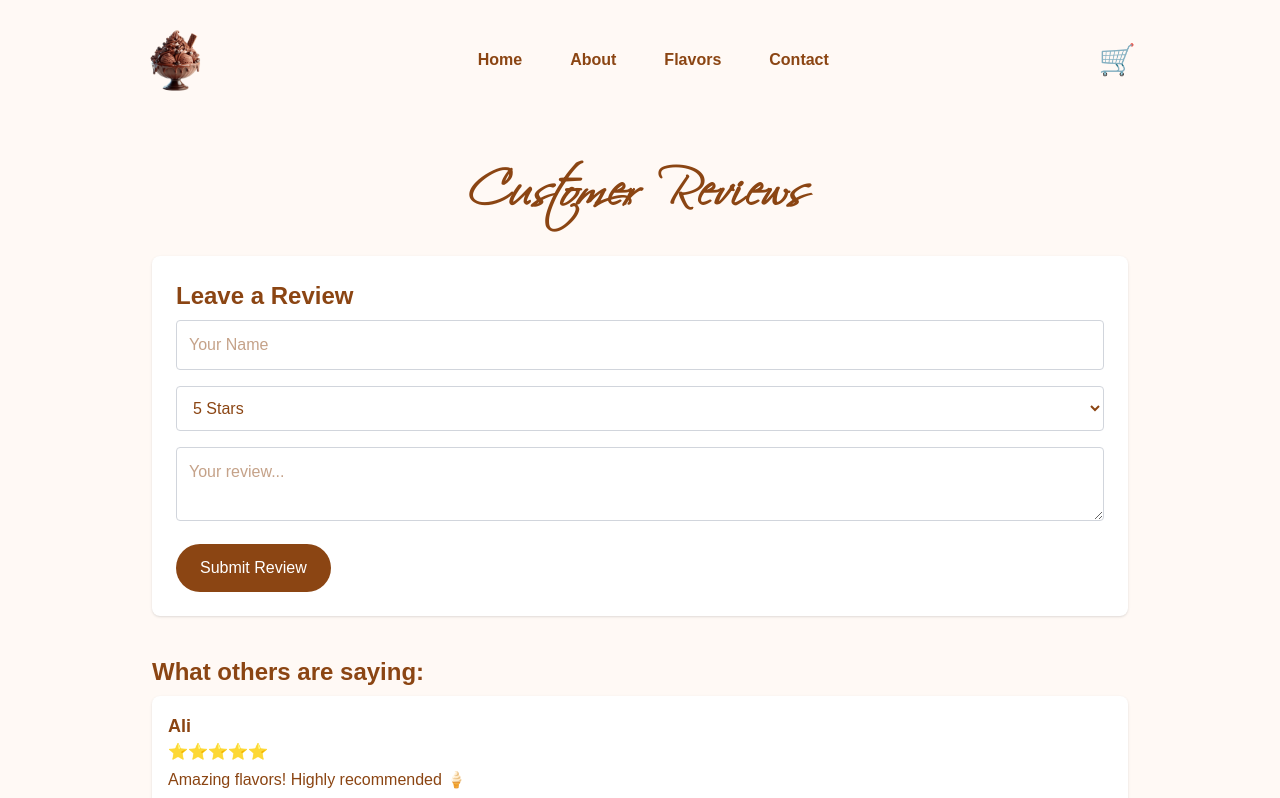
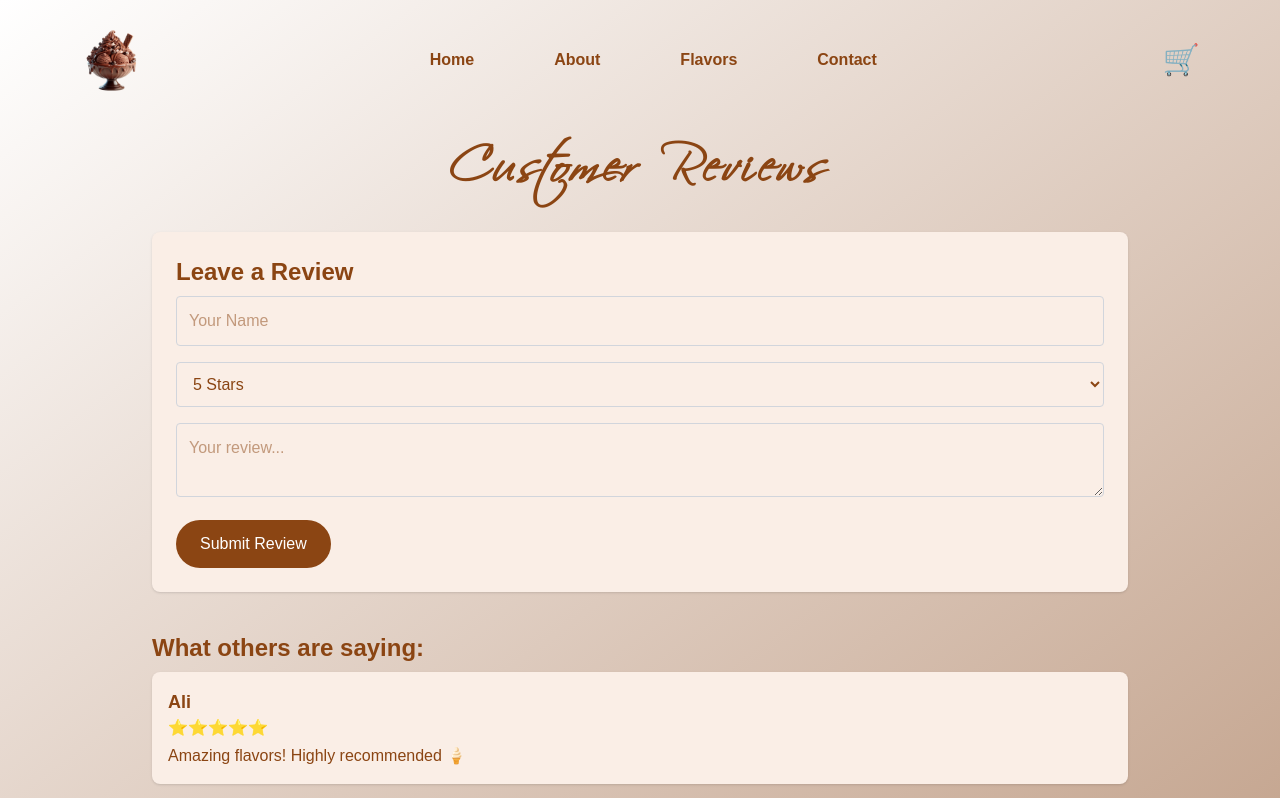
Before and after one commit to Rimsha19225/ice_cream, a Next.js app: page /reviews in a window 1280 px wide. Shown: the top 798 px of the page. Built offline with nearby package versions, Linux system fonts and the light colour scheme.

Commit message:
hello ice

```diff
--- a/src/app/about/page.js
+++ b/src/app/about/page.js
@@ -9,7 +9,7 @@ export default function AboutPage() {
       <Navbar />
 
       <div className="max-w-5xl mx-auto px-6 pb-10">
-        <h1 className="font_style text-[2rem] md:text-[3rem] tracking-widest font-extrabold mb-4 text-center text-[#8B4513]">
+        <h1 className="font_style text-[1.5rem] md:text-[3rem] tracking-wider md:tracking-widest font-extrabold mb-4 text-center text-[#8B4513]">
           About Our Ice Cream Shop
         </h1>
         <div className="flex justify-center mb-5 md:mb-10">
--- a/src/app/cart/page.js
+++ b/src/app/cart/page.js
@@ -17,7 +17,7 @@ export default function CartPage() {
       <h1 className="font_style text-[2rem] md:text-[3rem] tracking-wider font-extrabold mb-4 md:mb-8 text-center text-[#8B4513] mt-[-1rem] md:mt-0">Your Cart</h1>
 
       {cartItems.length === 0 ? (
-        <p className="text-center text-xl">Your cart is empty.</p>
+        <p className="text-[0.9rem] text-center md:text-xl mt-[2rem]">Your cart is empty.</p>
       ) : (
         <div className="max-w-4xl mx-auto p-2 md:p-5 space-y-6">
           {cartItems.map((item, index) => (
--- a/src/app/flavors/[slug]/page.js
+++ b/src/app/flavors/[slug]/page.js
@@ -10,6 +10,7 @@ export async function generateStaticParams() {
 
 export default async function FlavorDetail({ params }) {
   const query = `*[_type == "item" && slug.current == $slug][0]{
+  _id,
   title,
   description,
   price,
@@ -28,9 +29,9 @@ export default async function FlavorDetail({ params }) {
       <div className="grid grid-cols-1 md:grid-cols-2 gap-6 md:gap-10 items-center pt-2 md:pt-10 px-2">
         {/* Left: Image */}
         <div>
-          {item.imageUrl &&  (
+          {item.imageUrl && (
             <Image
-              src={item.image.asset.url}
+              src={item.imageUrl}
               alt={item.title}
               width={600}
               height={200}
@@ -41,9 +42,9 @@ export default async function FlavorDetail({ params }) {
 
         {/* Right: Content */}
         <div>
-          <h1 className="font_style text-[1.7rem] md:text-[2.5rem] font-bold tracking-widest text-[#8B4513] mb-5 md:mb-10">{item.title}</h1>
+          <h1 className="font_style text-[1.7rem] md:text-4xl font-bold tracking-widest text-[#8B4513] mb-5 md:mb-10">{item.title}</h1>
           <p className="text-[#91572d] text-[0.9rem] md:text-lg mb-0 md:mb-4 p-2">{item.description}</p>
-          <p className="text-[1rem] text-2xl font-semibold text-[#8B4513] px-2 md:px-3 p-0 md:p-3">Rs. {item.price}</p>
+          <p className="text-[1rem] text-2xl font-semibold text-[#8B4513] px-2 md:px-0 p-0 md:p-3">Rs. {item.price}</p>
           <div className='px-2'><CartButton product={item}/></div>
         </div>
       </div>
--- a/src/app/layout.js
+++ b/src/app/layout.js
@@ -12,7 +12,7 @@ export default function RootLayout({ children }) {
   return (
     <html lang="en">
       <body
-        className={` antialiased`}
+        className={`antialiased`}
       >
         <CartProvider>
         {children}
--- a/src/app/page.js
+++ b/src/app/page.js
@@ -19,7 +19,7 @@ export default function Home() {
             <h2 className="font_style font-bold text-[2.2rem] md:text-[3rem] text-[#8B4513] mb-8 md:mb-10 cursor-pointer tracking-wider">Ice Cream Shop</h2>
             <p className="text-[#91572d] text-[0.8rem] md:text-lg">Enjoy our rich, creamy ice creams in flavors like chocolate, vanilla, strawberry, and more. Made fresh daily, each scoop is a sweet treat to brighten your day.</p>
             <div className="mt-3 md:mt-6 flex gap-4">
-              <Link href={"/cart"}><button className="p-[0.5rem] md:p-[0.7rem] bg-[#8B4513] text-[0.7rem] md:text-[1rem] rounded-xl md:rounded-2xl text-white hover:bg-[#91572d]">Order Now</button></Link>
+              <Link href={"/reviews"}><button className="p-[0.5rem] md:p-[0.7rem] bg-[#8B4513] text-[0.7rem] md:text-[1rem] rounded-xl md:rounded-2xl text-white hover:bg-[#91572d]">Review</button></Link>
               <Link href={"/flavors"}><button className="p-[0.5rem] md:p-[0.7rem] bg-[#8B4513] text-[0.7rem] md:text-[1rem] rounded-xl md:rounded-2xl text-white hover:bg-[#91572d]">More Flavor</button></Link>
             </div>
           </div>
--- a/src/app/reviews/page.js
+++ b/src/app/reviews/page.js
@@ -34,10 +34,10 @@ export default function ReviewsPage() {
     cartItems.reduce((acc, item) => acc + item.price * item.quantity, 0).toFixed(2)
 
   return (
-    <div className="min-h-screen bg-[#fff9f5] text-[#8B4513]">
+    <div className="min-h-screen bg-gradient-to-br from-white to-[#c1a089] text-[#8B4513]">
       <Navbar />
-      <div className="max-w-5xl mx-auto p-6">
-        <h1 className="font_style text-[3rem] tracking-wider font-extrabold mb-10 text-center text-[#8B4513]">Customer Reviews</h1>
+      <div className="max-w-5xl mx-auto px-3 md:px-6 pb-10">
+        <h1 className="font_style text-[2rem] md:text-[3rem] tracking-widest font-extrabold mb-10 text-center text-[#8B4513]">Customer Reviews</h1>
 
         {/* Cart Summary Section */}
         {cartItems.length > 0 && (
@@ -45,7 +45,7 @@ export default function ReviewsPage() {
             <h2 className="text-2xl font-semibold mb-3">Your Cart Summary</h2>
             <div className="space-y-4">
               {cartItems.map((item) => (
-                <div key={item._id} className="flex items-center justify-between bg-white p-4 rounded-lg shadow">
+                <div key={item._id} className="flex items-center justify-between bg-[#faeee6] p-4 rounded-lg shadow">
                   <div className="flex items-center gap-3">
                     <Image src={item.imageUrl} alt={item.title} width={60} height={60} className="rounded-md" />
                     <div>
@@ -62,7 +62,7 @@ export default function ReviewsPage() {
         )}
 
         {/* Submit Review Form */}
-        <form onSubmit={handleSubmit} className="bg-white p-6 rounded-lg shadow space-y-4 mb-10">
+        <form onSubmit={handleSubmit} className="bg-[#faeee6] p-3 md:p-6 rounded-lg shadow space-y-4 mb-10">
           <h2 className="text-2xl font-semibold mb-2">Leave a Review</h2>
 
           <input
@@ -109,7 +109,7 @@ export default function ReviewsPage() {
         <div className="space-y-4">
           <h2 className="text-2xl font-semibold mb-2">What others are saying:</h2>
           {reviews.map((review, index) => (
-            <div key={index} className="bg-white p-4 rounded-lg shadow">
+            <div key={index} className="bg-[#faeee6] p-4 rounded-lg shadow">
               <h3 className="text-lg font-bold">{review.name}</h3>
               <p className="text-yellow-500">{"⭐".repeat(review.rating)}</p>
               <p className="mt-1">{review.message}</p>
--- a/src/compnents/navbar.js
+++ b/src/compnents/navbar.js
@@ -13,13 +13,13 @@ const Navbar = () => {
 
   return (
     <div className="relative w-full z-50">
-      <div className='w-full h-[15vh] flex justify-between items-center px-4 max-w-[80%] m-auto'>
+      <div className='w-full h-[15vh] flex justify-between items-center px-4 max-w-[98%] md:max-w-[90%] m-auto'>
         <div>
           <Link href={"/"}>
             <Image src={icon} alt='icon' className='w-[2.5rem] h-[2.5rem] md:w-[4rem] md:h-[4rem] shake-on-hover' />
           </Link>
         </div>
-        <div className='hidden md:flex gap-[3rem] text-[#8B4513] font-bold'>
+        <div className='hidden md:flex gap-[5rem] text-[#8B4513] font-bold'>
           <Link href="/" className="hover:underline underline-offset-4 transition duration-200">Home</Link>
           <Link href="/about" className="hover:underline underline-offset-4 transition duration-200">About</Link>
           <Link href="/flavors" className="hover:underline underline-offset-4 transition duration-200">Flavors</Link>
@@ -28,7 +28,7 @@ const Navbar = () => {
         <div className="text-3xl text-[#8B4513] hidden md:block">
           <Link href={"/cart"}>🛒</Link>
           {totalItems > 0 && (
-          <span className="absolute top-7 right-[10rem] bg-red-500 text-white text-xs px-1.5 py-0.5 rounded-full">
+          <span className="absolute top-7 right-[5.5rem] bg-red-500 text-white text-xs px-1.5 py-0.5 rounded-full">
             {totalItems}
           </span>
         )}
@@ -36,7 +36,7 @@ const Navbar = () => {
         <div className="md:hidden flex items-center gap-6">
           <Link href={"/cart"} className="text-2xl">🛒</Link>
           {totalItems > 0 && (
-          <span className="absolute top-[1.7rem] right-[6rem] bg-red-500 text-white text-xs px-1.5 py-0.5 rounded-full">
+          <span className="absolute top-[1.7rem] right-[4rem] bg-red-500 text-white text-xs px-1.5 py-0.4 rounded-full">
             {totalItems}
           </span>
         )}
```
Lines whose indentation alone changed are shown as unchanged.
